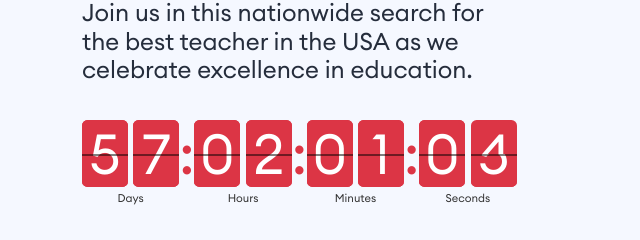
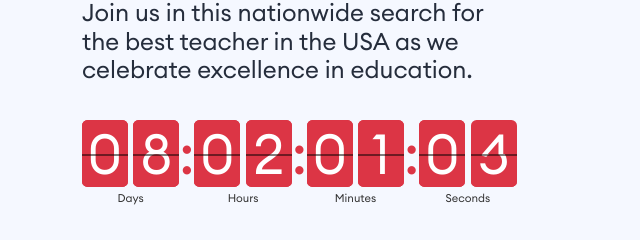
Before and after one commit to AsifAhmedAli/talented-teacher-frontend, a website: page register.html in a window 1280 px wide. Shown: the part 287-527 px from the top of the page, 0-640 px from the left. Drawn offline with nearby package versions, Linux system fonts and the light colour scheme; some packages are replaced by stand-ins of ours; no server answers; a script that the page names is missing.

Commit message:
frontend changes

```diff
--- a/register.html
+++ b/register.html
@@ -62,7 +62,7 @@
         </h4>
         <div
           class="flipper home-flipper mb-lg-9 mb-5"
-          data-datetime="2023-06-30 00:00:00"
+          data-datetime="2023-09-03 00:00:00"
           data-template="dd|HH|ii|ss"
           data-labels="Days|Hours|Minutes|Seconds"
           data-reverse="true"
```
